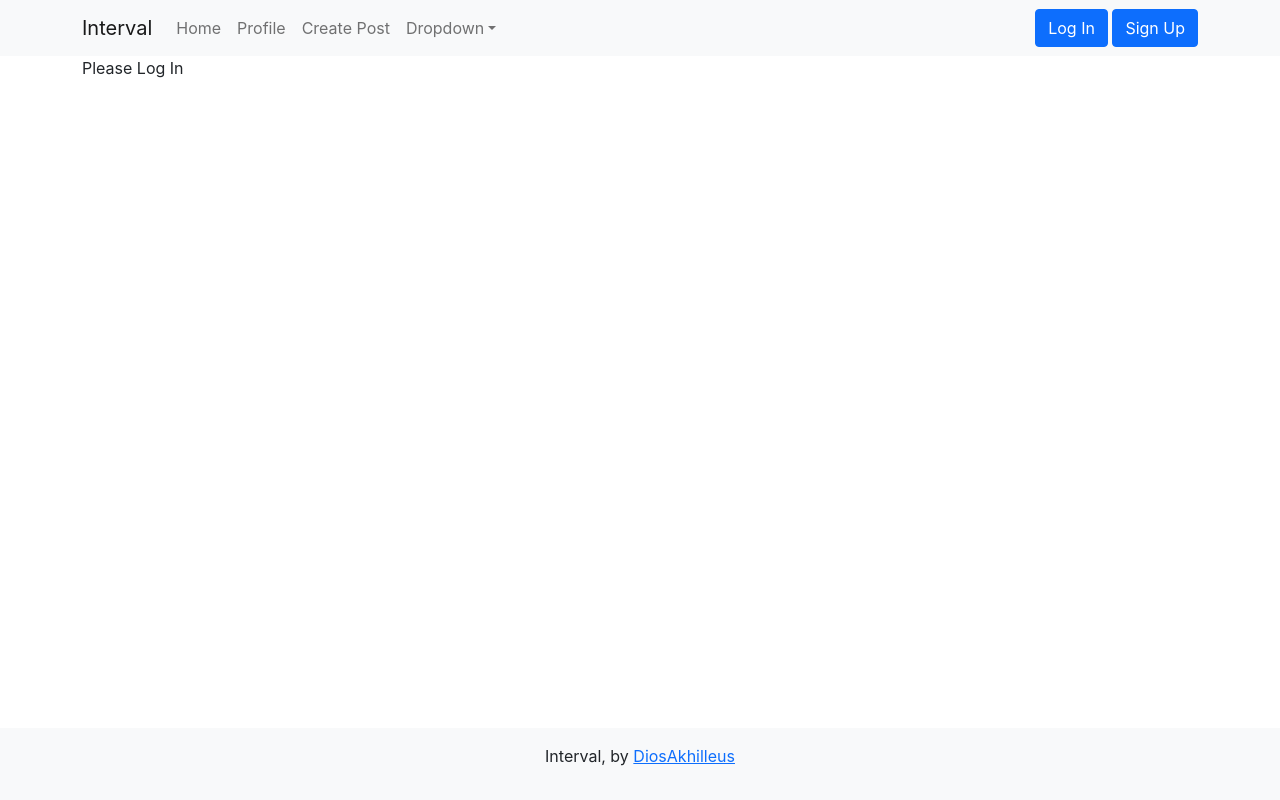
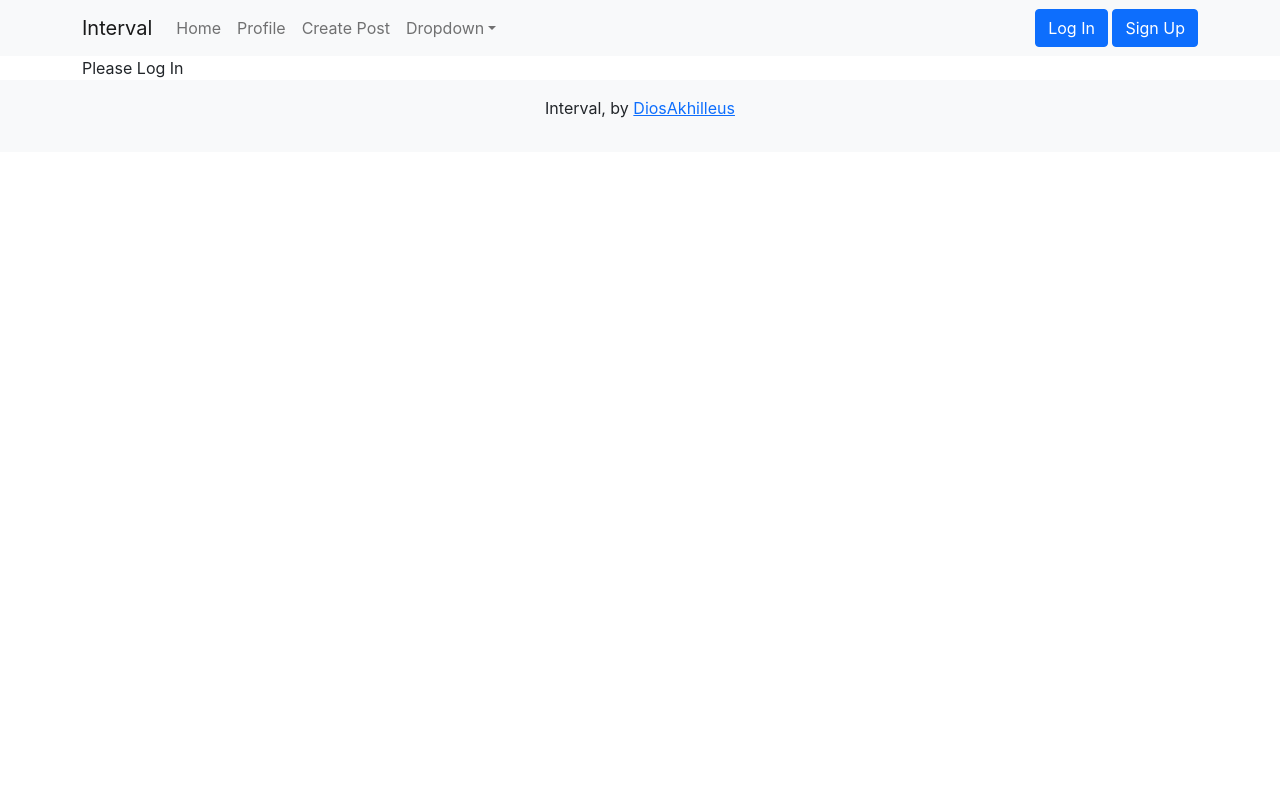
Before and after one commit to DiosAkhilleus/interval, a React (Create React App) app in the folder client/: page /post in a window 1280 px wide. Built offline with nearby package versions, Linux system fonts and the light colour scheme; no server answers.

Commit message:
made tiny inline style edits

```diff
--- a/client/src/Components/Nav/Footer.tsx
+++ b/client/src/Components/Nav/Footer.tsx
@@ -4,7 +4,7 @@ interface Props {}
 
 const Footer = (props: Props) => {
   return (
-    <footer className="bg-light p-3 text-center fixed-bottom">
+    <footer className="bg-light p-3 text-center sticky-bottom">
       <div className="logo" />
       <p>
         Interval, by <a href="diosakhilleus.github.io">DiosAkhilleus</a>
--- a/client/src/Components/Nav/LogoutButton.tsx
+++ b/client/src/Components/Nav/LogoutButton.tsx
@@ -8,6 +8,7 @@ const LogoutButton = (props: Props) => {
 
   return (
     <button
+      style={{marginTop: 5}}
       className="btn btn-danger btn-block"
       onClick={() => {
         logout({ returnTo: window.location.origin });
```
